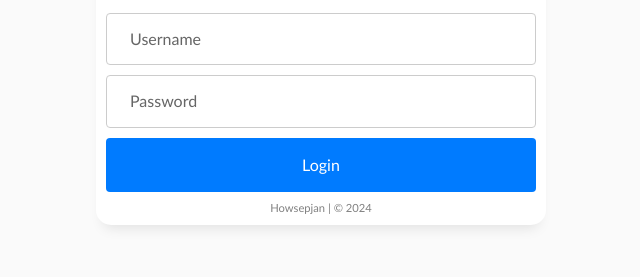
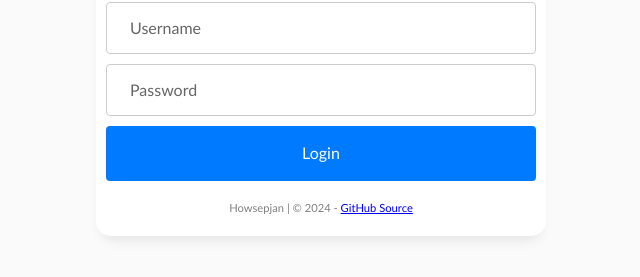
Before and after one commit to howsepjan/input-floating-label, a plain HTML site: page src/index.html in a window 1280 px wide. Shown: the part 401-678 px from the top of the page, without its empty margins (319-959 px from the left). Drawn offline with Linux system fonts and the light colour scheme.

Commit message:
feat(docs, ui): add demo link and enhance footer
- Added a demo link to the GitHub Pages in the README.md to provide a live example of the project.
- Enhanced the footer in index.html to include a link to the GitHub repository.
- These changes improve the user experience by providing an easy way to
  view the demo and access the source code.

```diff
--- a/src/index.html
+++ b/src/index.html
@@ -36,7 +36,11 @@
             </main>
             <!-- Footer section -->
             <footer class="form-footer">
-                Howsepjan | &copy; 2024
+                <p>
+                    <span>Howsepjan | &copy; 2024</span>
+                    <span>-</span>
+                    <a href="https://github.com/howsepjan/input-floating-label">GitHub Source</a>
+                </p>
             </footer>
         </div>
     </div>
```
Also changed, not shown: 1 other file.
